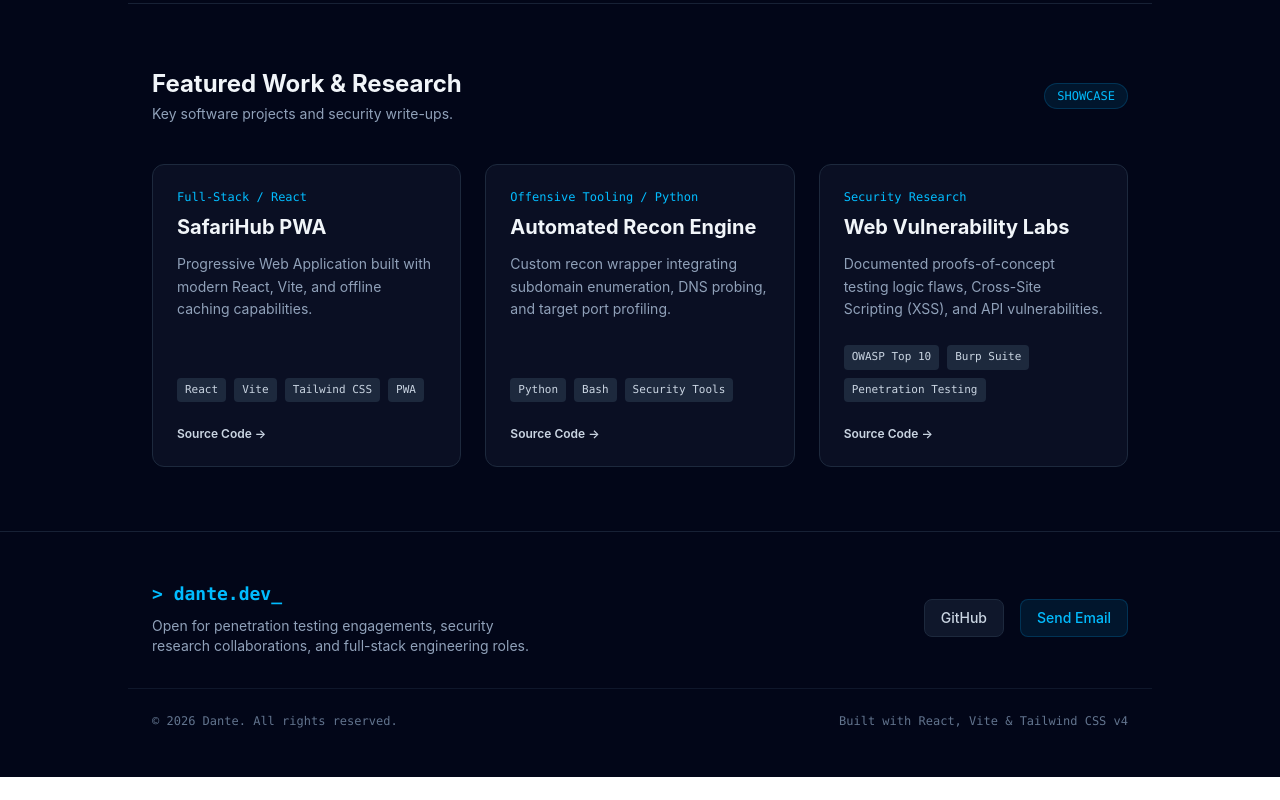
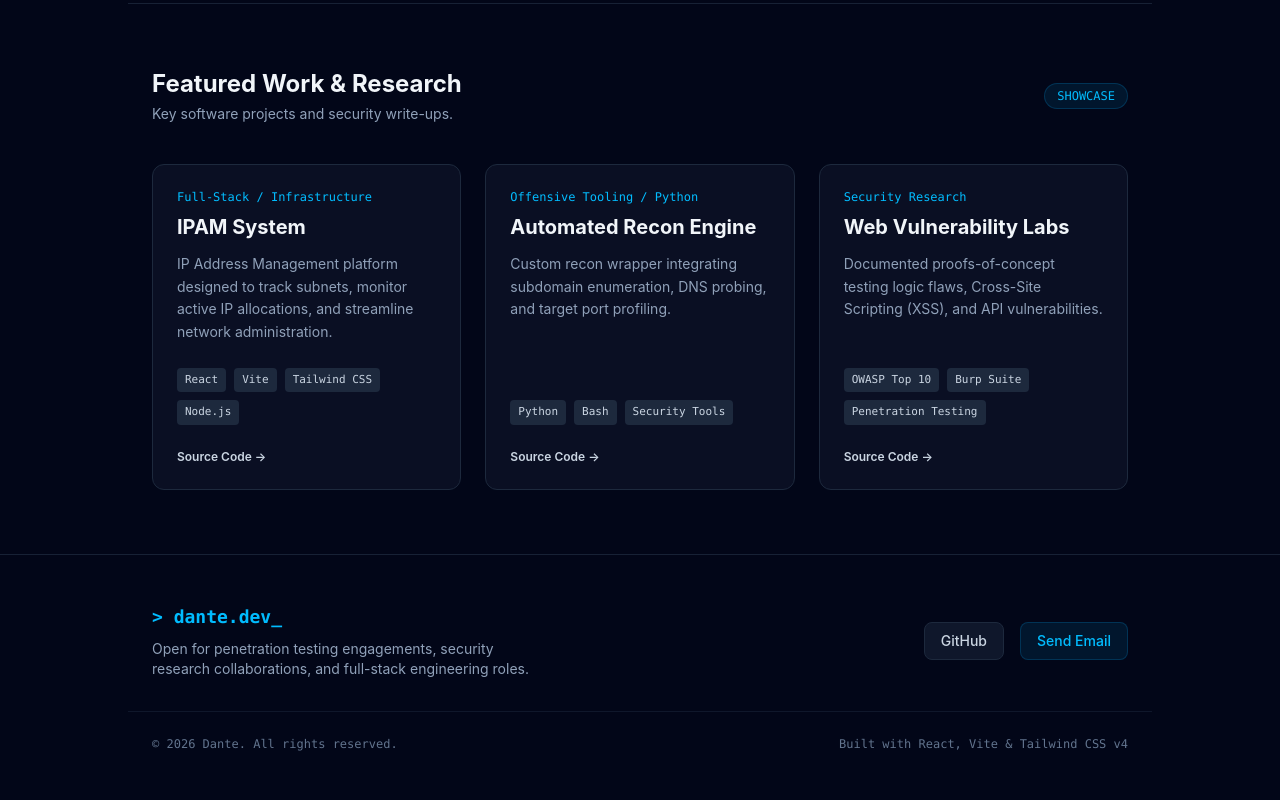
Before and after one commit to NerdCodec/MePortfolio, a React (Vite) app: page / in a window 1280 px wide. Shown: the part 832-1632 px from the top of the page. Before the commit the page ends 1609 px from the top, so only its background shows below. Built offline with nearby package versions, Linux system fonts and the light colour scheme.

Commit message:
Replace SafariHub with IPAM System in Projects showcase

```diff
--- a/src/components/Projects.jsx
+++ b/src/components/Projects.jsx
@@ -4,10 +4,10 @@ export default function Projects() {
   const projectList = [
     {
       id: 1,
-      title: "SafariHub PWA",
-      category: "Full-Stack / React",
-      description: "Progressive Web Application built with modern React, Vite, and offline caching capabilities.",
-      tech: ["React", "Vite", "Tailwind CSS", "PWA"],
+      title: "IPAM System",
+      category: "Full-Stack / Infrastructure",
+      description: "IP Address Management platform designed to track subnets, monitor active IP allocations, and streamline network administration.",
+      tech: ["React", "Vite", "Tailwind CSS", "Node.js"],
       github: "https://github.com/NerdCodec"
     },
     {
```
